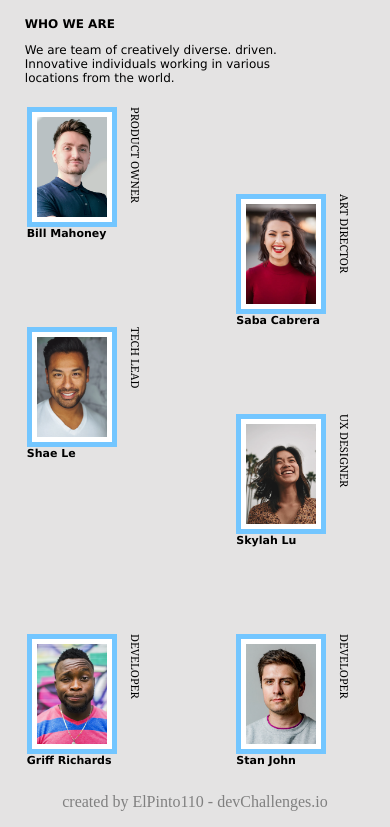
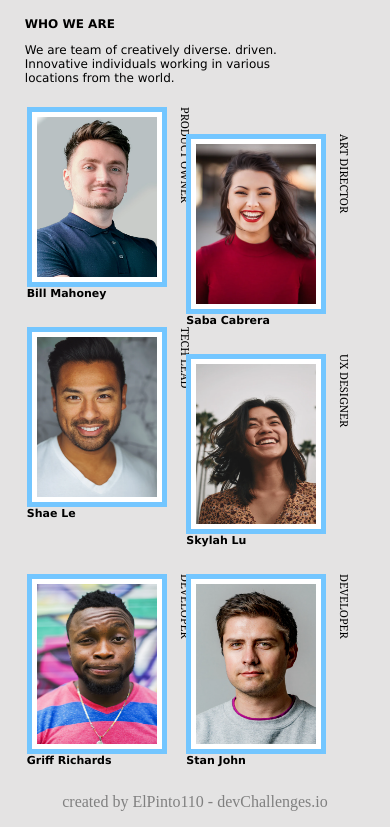
Before and after one commit to ElPinto110/ResponsiveChallenge2, a plain HTML site: page index.html in a window 390 px wide. Shown: the part 72-899 px from the top of the page. Drawn offline with Linux system fonts and the light colour scheme.

Commit message:
Update index.css

```diff
--- a/index.css
+++ b/index.css
@@ -115,10 +115,6 @@ img {
         width: 100%;
         margin-left: 0px;
     }
-    img {
-        width: 70px;
-        height: 100px;
-    }
     .message {
         padding: 0px;
     }
```
